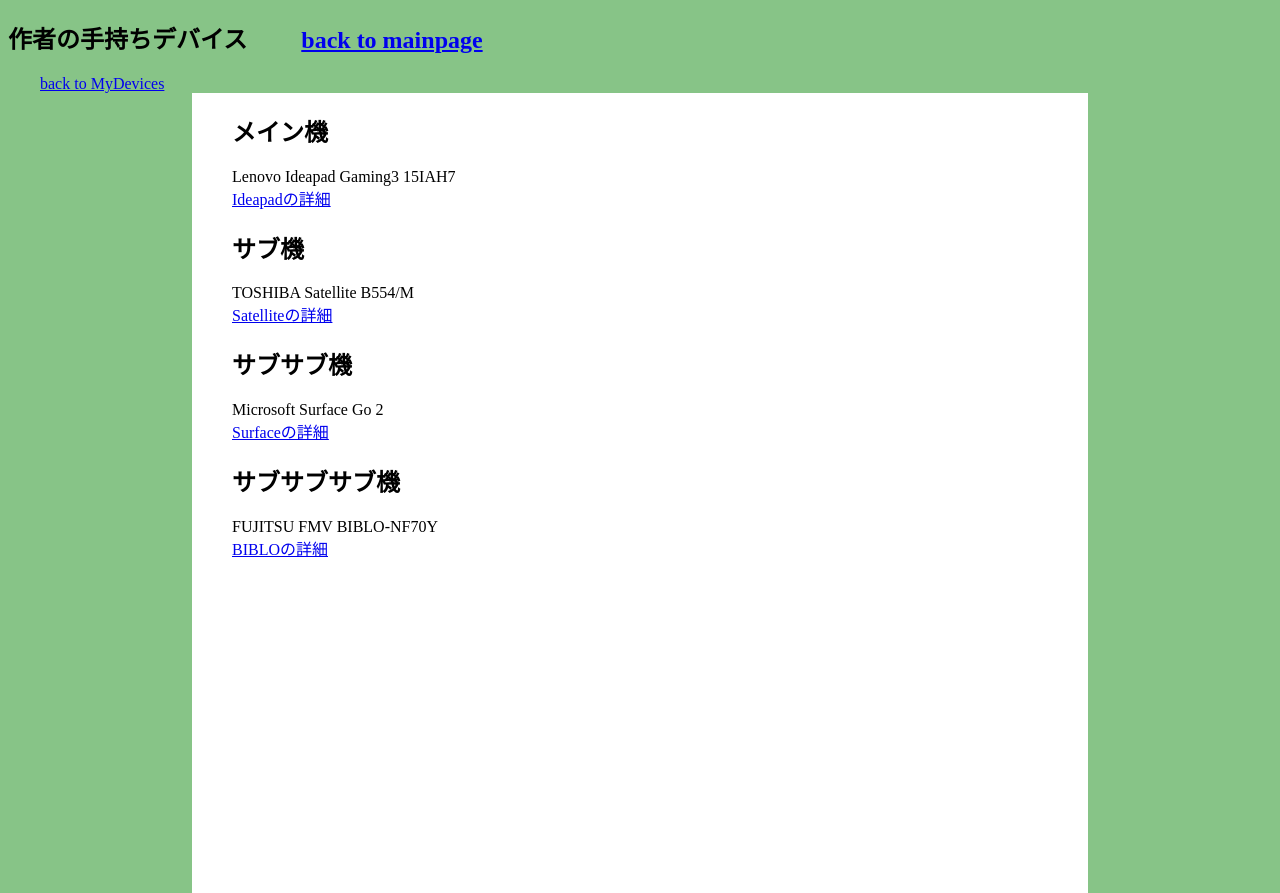
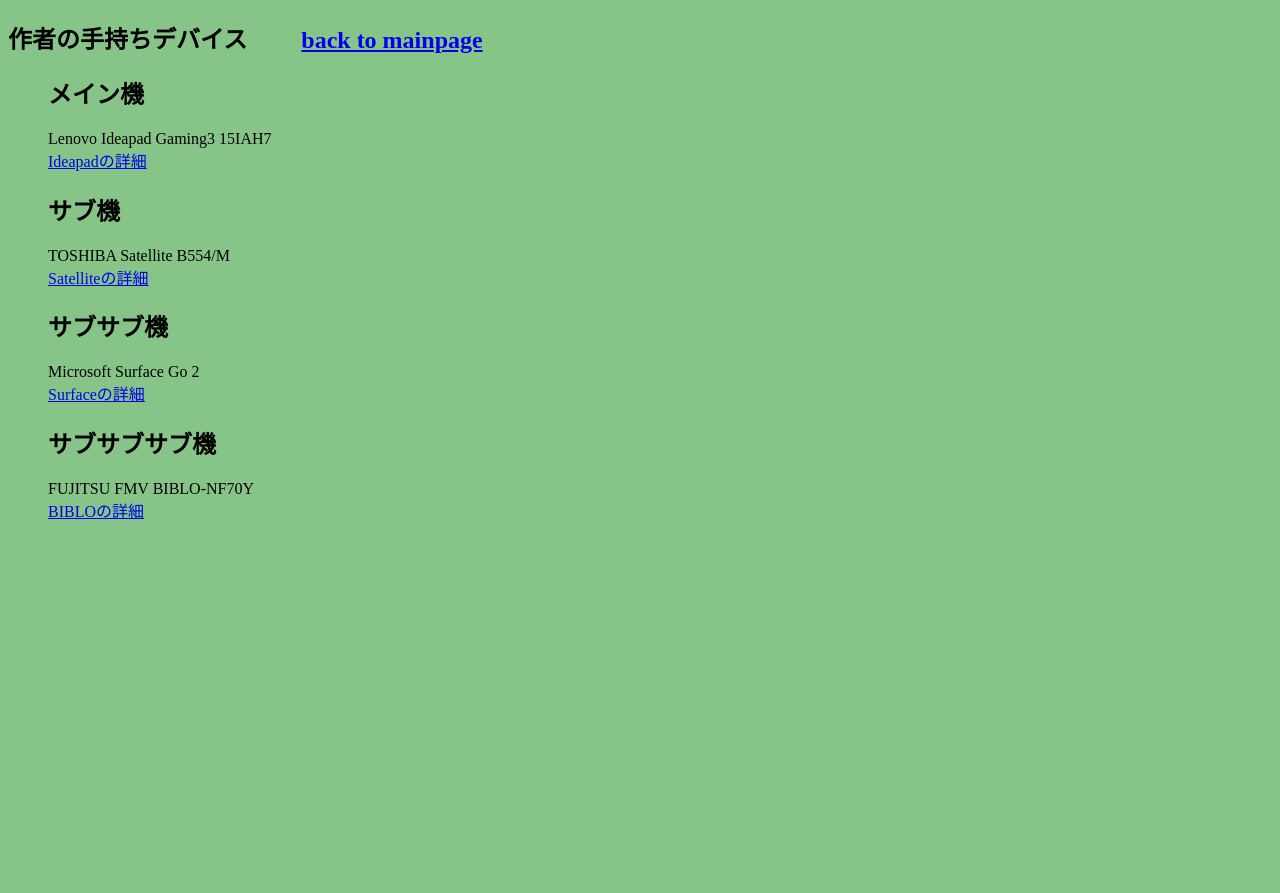
Before and after one commit to sutazukame8803/runblog, a plain HTML site: page MyDevices.html in a window 1280 px wide. After the commit the page ends 800 px from the top, so only its background shows below. Drawn offline with Linux system fonts and the light colour scheme.

Commit message:
Update MyDevices.html

```diff
--- a/MyDevices.html
+++ b/MyDevices.html
@@ -8,9 +8,7 @@
     </head>
     <link rel="stylesheet" href="style_devices.css">
 <body>
-    <h2> 作者の手持ちデバイス &nbsp; &nbsp; &nbsp; &nbsp; <a href="index.html">back to mainpage</a> </h2> &nbsp; &nbsp; &nbsp; &nbsp; <a href="MyDevices.html">back to MyDevices</a> </h2>
-
-    <div class="white">
+    <h2> 作者の手持ちデバイス &nbsp; &nbsp; &nbsp; &nbsp; <a href="index.html">back to mainpage</a> </h2>
         <div id="mainmydevices">
             <h2>メイン機</h2>
             Lenovo Ideapad Gaming3 15IAH7 <br>
```
